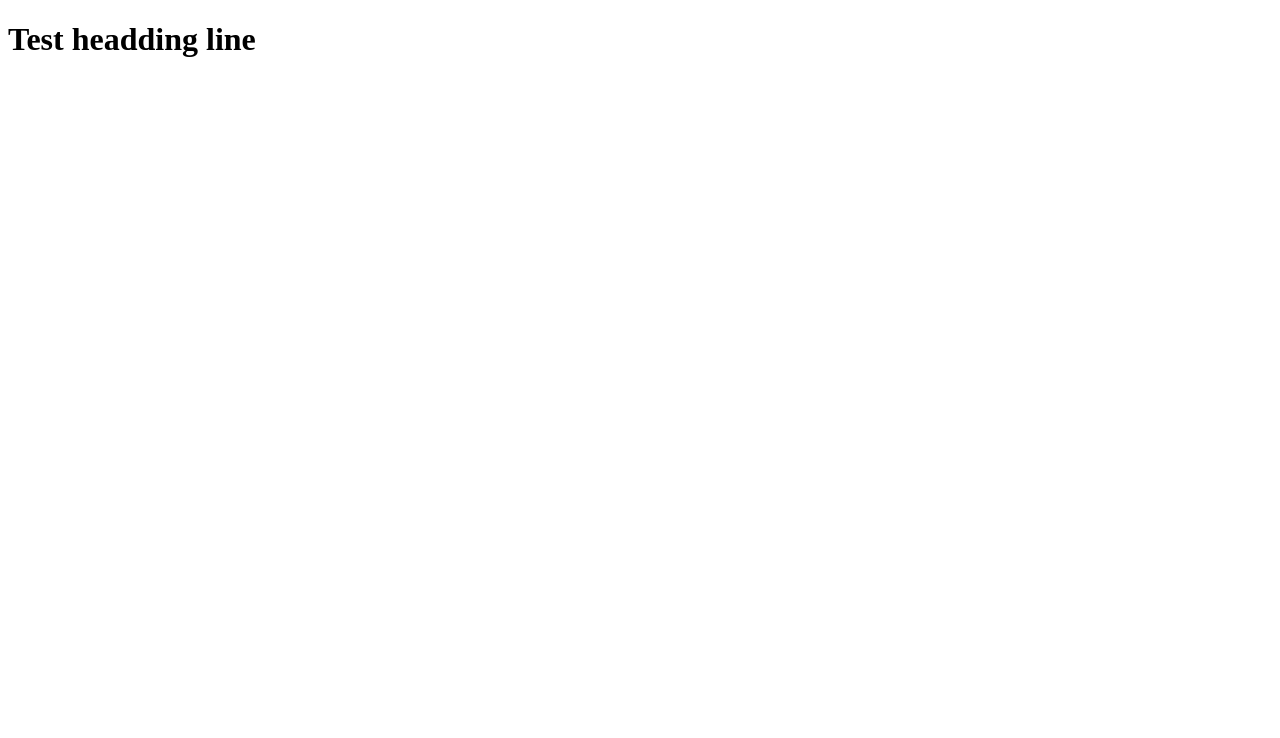
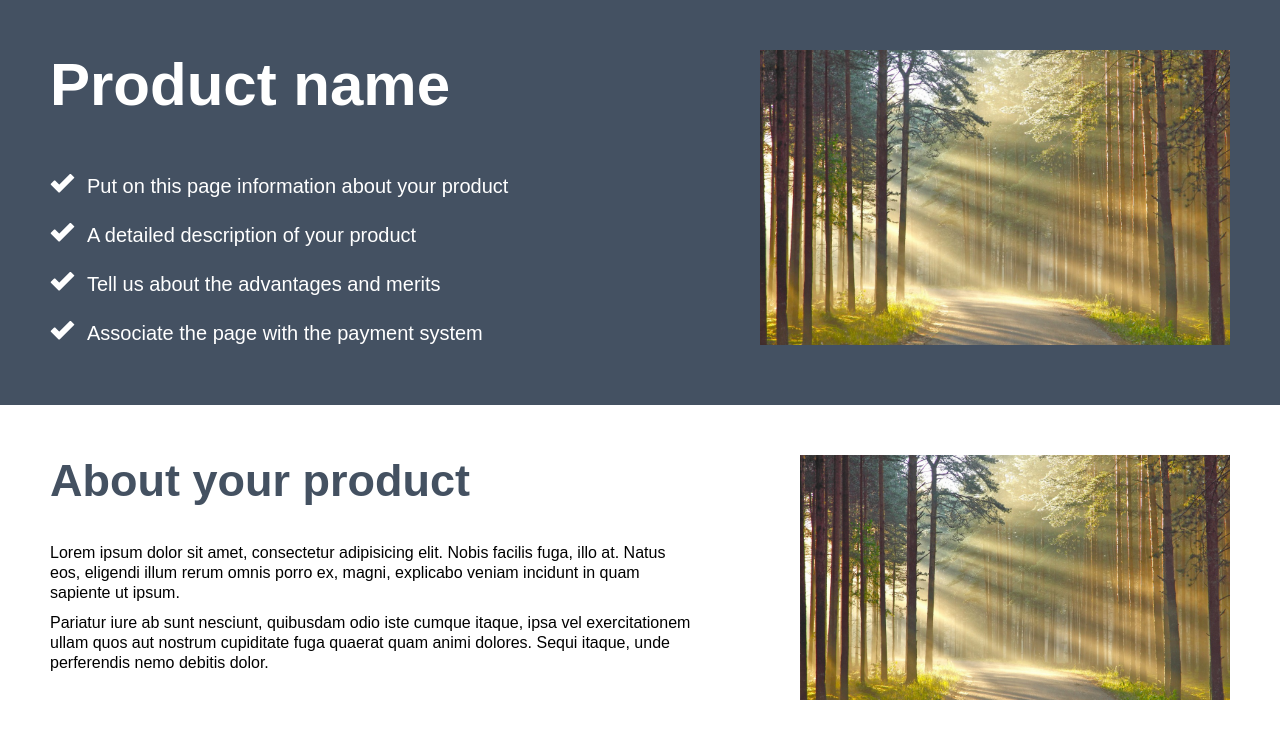
Before and after one commit to Costilas/Project-1-Simple-Landing-page, a plain HTML site: page index.html in a window 1280 px wide. Drawn offline with Linux system fonts and the light colour scheme.

Commit message:
Добавлены 2 секции (HTML + CSS) Desktop

```diff
--- a/CSS/style.css
+++ b/CSS/style.css
@@ -0,0 +1,36 @@
+body {font-family: Arial, sans-serif;
+	font-size: 16px; margin: 0 auto; max-width: 1280px;}
+	*, *:before,*:after {box-sizing: border-box; margin: 0; padding: 0;
+		}
+
+.container {width: 100%;
+			max-width:1180px;
+			margin: 0 auto;}
+
+section {padding: 50px 0px;}
+
+.section_headding {font-size: 30px; color: #445161;}
+
+/* Первая секция */
+.header {background-color: #445162; padding: 50px 0px 60px 0px;}
+.block_width {width: 48%; display: inline-block;}
+.header_left_block {vertical-align: top; color: #ffffff;}
+.header_list li {list-style-type: none; font-size: 20px; margin-bottom: 25px;}
+.header_list li:nth-last-child(1) {margin-bottom: 0px;}
+.checkicon {margin-right: 12px;}
+
+h1 {margin-bottom: 55px; font-size: 60px}
+.header_right_block {float: right;}
+.header_image {width: 470px; height: 295px; overflow: hidden; float: right;}
+.header_image_source {object-fit: cover; width: 100%; height: 100%;}
+
+
+
+/*Вторая секция*/
+.about_left_block {width:55%; display: inline-block; vertical-align: top;}
+.about_image_block {width: 40%; display: inline-block; float: right;}
+.about_image {width: 430px; height: 245px; float: right; overflow: hidden;}
+.about_image_source {object-fit: cover; width: 100%; height: 100%;}
+.about_text {line-height: 20px;}
+.first_article {margin-bottom: 10px;}
+.about_headding {margin-bottom: 36px;}
--- a/index.html
+++ b/index.html
@@ -1,9 +1,85 @@
 <!DOCTYPE html>
-<html>
+<html lang="eu">
 <head>
+	<meta charset="utf-8">
+	<meta name="viewport" content="width=device-width, initial-scale=1.0">
+	<link rel="stylesheet" type="text/css" href="CSS/style.css">
 	<title> Test title</title>
 </head>
 <body>
-	<h1> Test headding line</h1>
+<!-- Первая секция -->
+	<section class="header">
+		<div class="container">
+			<div class="header_block">
+				<div class="header_left_block block_width">
+					<h1> Product name </h1>
+					<div class="header_list">
+						<ul>
+							<li><img src="assets/images/check_icon.png" class="checkicon">Put on this page information about your product</li>
+							<li><img src="assets/images/check_icon.png" class="checkicon">A detailed description of your product</li>
+							<li><img src="assets/images/check_icon.png" class="checkicon">Tell us about the advantages and merits</li>
+							<li><img src="assets/images/check_icon.png" class="checkicon">Associate the page with the payment system</li>
+						</ul>
+					</div>
+				</div>
+				<div class="header_right_block  block_width">
+					<div class="header_image">
+						<img src="assets/images/forest.jpg" class="header_image_source">
+					</div>
+				</div>
+			</div>
+		</div>
+
+	</section>
+
+<!-- Вторая секция -->
+	<section class="about">
+		<div class="container">
+
+			<div class="main_about_block">
+				<div class="about_left_block">
+					<div class="section_headding about_headding">
+						<h2> About your product </h2>
+					</div>
+					<div class="about_text">
+						<p class="first_article">Lorem ipsum dolor sit amet, consectetur adipisicing elit. Nobis facilis fuga, illo at. Natus eos, eligendi illum rerum omnis porro ex, magni, explicabo veniam incidunt in quam sapiente ut ipsum.</p>
+						<p>Pariatur iure ab sunt nesciunt, quibusdam odio iste cumque itaque, ipsa vel exercitationem ullam quos aut nostrum cupiditate fuga quaerat quam animi dolores. Sequi itaque, unde perferendis nemo debitis dolor.</p>
+					</div>
+				</div>
+				<div class="about_image_block">
+					<div class="about_image">
+						<img src="assets/images/forest.jpg" class="about_image_source">
+					</div>
+				</div>
+			</div>
+		</div>
+	</section>
+
+
+	<section class="dignity">
+
+	</section>
+
+
+	<section class="screenshots">
+
+	</section>
+
+
+	<section class="reviews">
+
+	</section>
+
+
+	<section class="buynow">
+
+	</section>
+
+
+	<section class="contacts">
+
+	</section>
+
+
 </body>
 </html>
```
Also changed, not shown: Assets/Images/check_icon.png (added), Assets/Images/forest.jpg (added), Assets/Images/plus_icon.png (added).
